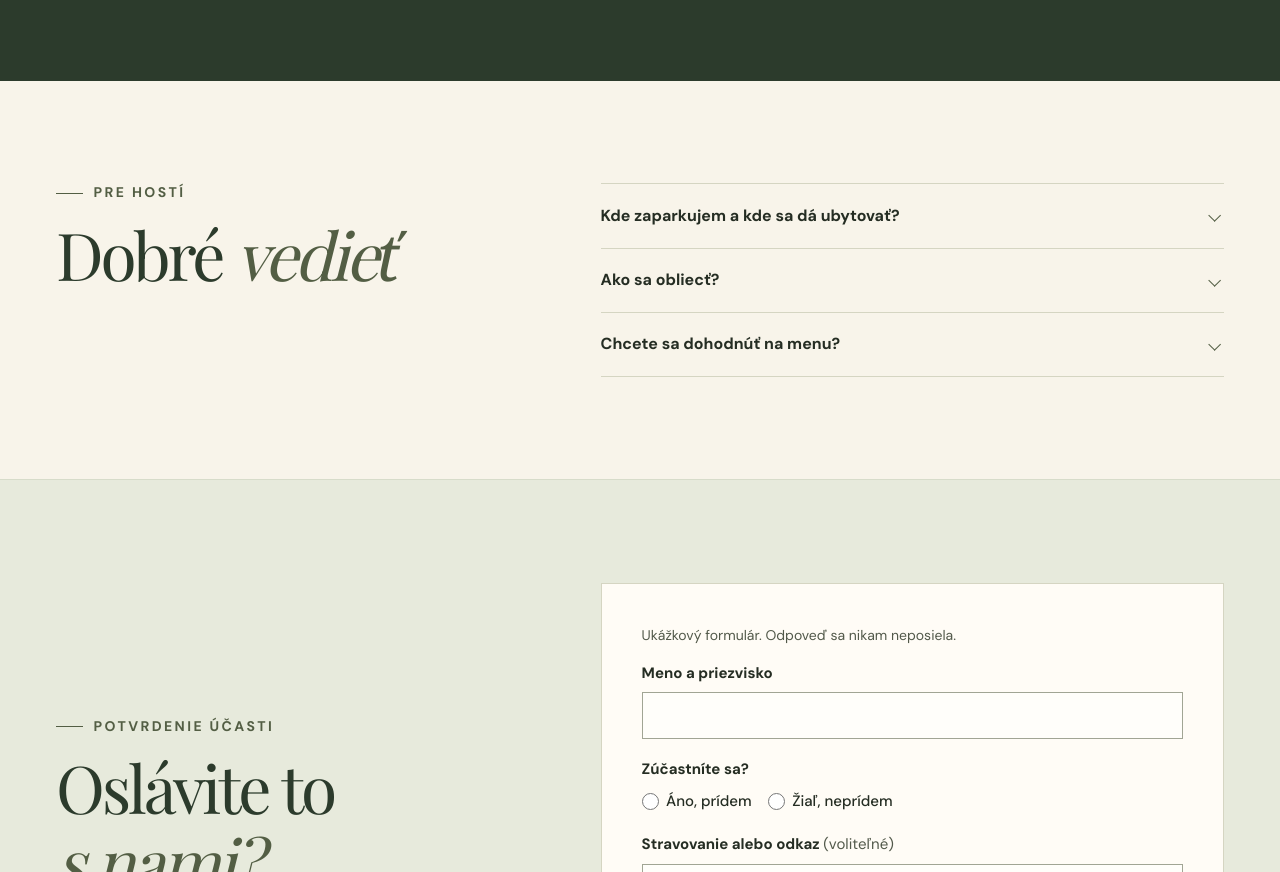
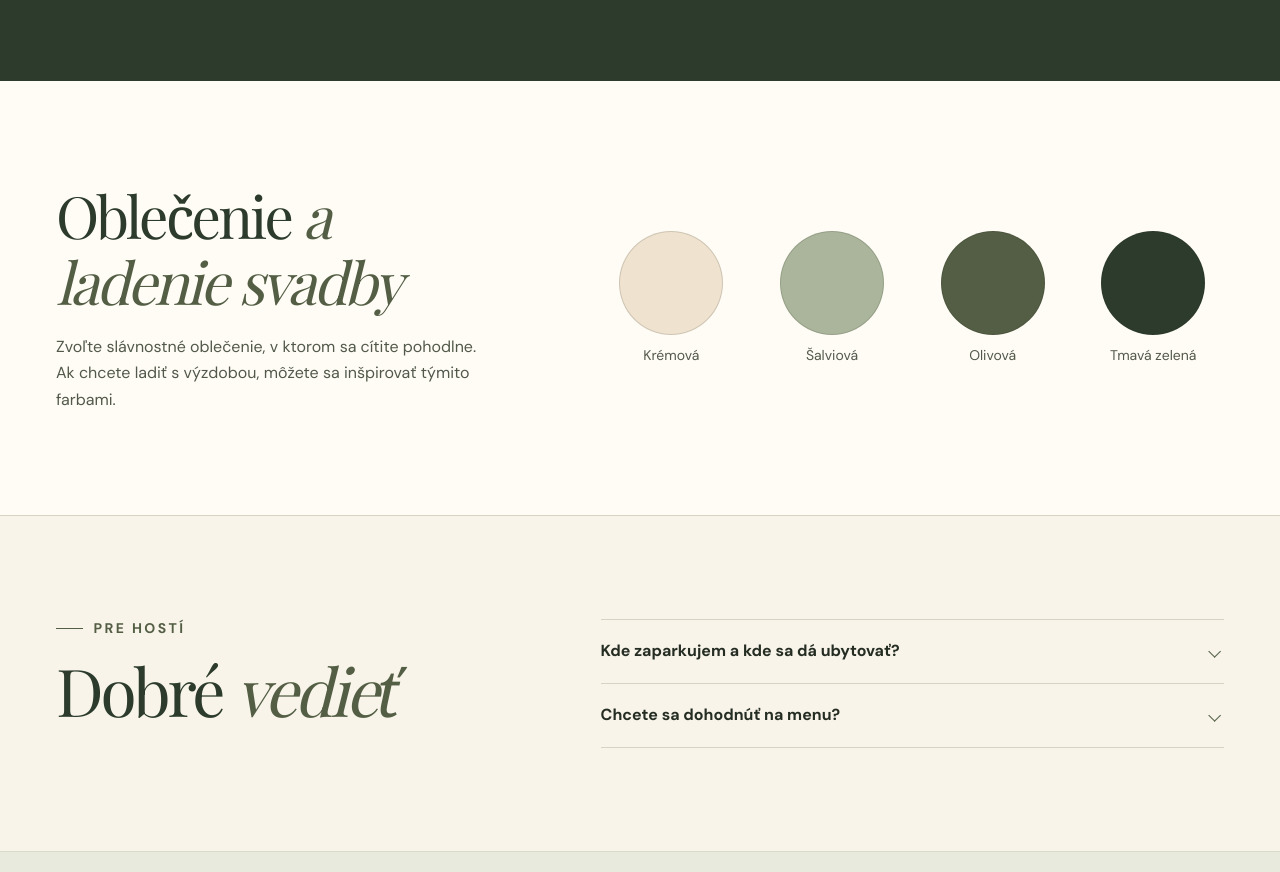
Before and after one commit to simonpapso/svadobna-pozvanka, a plain HTML site: page index.html in a window 1280 px wide. Shown: the part 1928-2800 px from the top of the page. Drawn offline with nearby package versions, Linux system fonts and the light colour scheme; a web font is replaced by a local one.

Commit message:
Pridať samostatnú sekciu o oblečení a farbách svadby

```diff
--- a/index.html
+++ b/index.html
@@ -10,8 +10,8 @@
   <link rel="preconnect" href="https://fonts.googleapis.com">
   <link rel="preconnect" href="https://fonts.gstatic.com" crossorigin>
   <link href="https://fonts.googleapis.com/css2?family=DM+Sans:wght@400;500;600;700&amp;family=Playfair+Display:ital,wght@0,400;0,500;1,400&amp;display=swap" rel="stylesheet">
-  <link rel="stylesheet" href="./styles.css?v=4">
-  <script src="./wedding.js?v=3" defer></script>
+  <link rel="stylesheet" href="./styles.css?v=5">
+  <script src="./wedding.js?v=4" defer></script>
   <script src="./app.js?v=3" defer></script>
 </head>
 <body>
@@ -23,6 +23,7 @@
       <nav id="navigacia" aria-label="Hlavná navigácia">
         <a href="#program">Program</a>
         <a href="#miesto">Miesta</a>
+        <a href="#oblecenie">Oblečenie</a>
         <a href="#otazky">Otázky</a>
         <a class="nav-reply" href="#rsvp">Potvrdiť účasť</a>
       </nav>
@@ -91,6 +92,21 @@
       </div>
     </section>
 
+    <section id="oblecenie" class="dress" aria-labelledby="dress-title">
+      <div class="wrap section dress-inner">
+        <div class="section-lead">
+          <h2 id="dress-title">Oblečenie <em>a ladenie svadby</em></h2>
+          <p>Zvoľte slávnostné oblečenie, v ktorom sa cítite pohodlne. Ak chcete ladiť s výzdobou, môžete sa inšpirovať týmito farbami.</p>
+        </div>
+        <ul class="dress-palette" role="list" aria-label="Odporúčané farby">
+          <li><span class="dress-swatch" style="--swatch: #efe2cf" aria-hidden="true"></span>Krémová</li>
+          <li><span class="dress-swatch" style="--swatch: #aab59b" aria-hidden="true"></span>Šalviová</li>
+          <li><span class="dress-swatch" style="--swatch: #535e44" aria-hidden="true"></span>Olivová</li>
+          <li><span class="dress-swatch" style="--swatch: #2c3b2c" aria-hidden="true"></span>Tmavá zelená</li>
+        </ul>
+      </div>
+    </section>
+
     <section id="otazky" class="questions section wrap" aria-labelledby="faq-title">
       <div class="section-lead">
         <p class="eyebrow">Pre hostí</p>
@@ -98,7 +114,6 @@
       </div>
       <div class="faq-list" id="faq">
         <details><summary>Kde zaparkujem a kde sa dá ubytovať?</summary><p>Podrobnosti o parkovaní a ubytovaní doplníme pred svadbou.</p></details>
-        <details><summary>Ako sa obliecť?</summary><p>Zvoľte slávnostné oblečenie, v ktorom sa cítite pohodlne.</p></details>
         <details><summary>Chcete sa dohodnúť na menu?</summary><p>Napíšte nám požiadavku do poznámky pri potvrdení účasti, aby sme ju mohli zohľadniť pri výbere menu.</p></details>
       </div>
     </section>
--- a/styles.css
+++ b/styles.css
@@ -104,6 +104,14 @@ h2 em { color: var(--olive); }
 .outline:hover { color: var(--green); background: var(--paper); }
 .venue :focus-visible { outline-color: var(--paper); }
 
+.dress { background: var(--white); border-bottom: 1px solid var(--line); }
+.dress-inner { align-items: center; }
+.dress-inner h2 { margin-top: 0; font-size: clamp(2.55rem, 4.55vw, 4.4rem); text-wrap: balance; }
+.dress-inner .section-lead > p { max-width: 27rem; }
+.dress-palette { display: grid; grid-template-columns: repeat(4, minmax(0, 1fr)); gap: clamp(.45rem, 1.5vw, 1.3rem); margin: 0; padding: 0; list-style: none; }
+.dress-palette li { display: grid; justify-items: center; align-content: start; gap: .7rem; color: var(--muted); font-size: .875rem; line-height: 1.35; text-align: center; }
+.dress-swatch { display: block; width: min(100%, 6.5rem); aspect-ratio: 1; border: 1px solid rgb(37 45 35 / 16%); border-radius: 50%; background: var(--swatch); }
+
 .faq-list { border-top: 1px solid var(--line); }
 details { border-bottom: 1px solid var(--line); }
 summary { display: grid; grid-template-columns: 1fr auto; gap: 1rem; align-items: center; padding: 1.15rem 0; font-weight: 700; list-style: none; }
--- a/wedding.js
+++ b/wedding.js
@@ -36,7 +36,6 @@ window.wedding = {
   ],
   faq: [
     { question: "Kde zaparkujem a kde sa dá ubytovať?", answer: "Podrobnosti o parkovaní a ubytovaní doplníme pred svadbou." },
-    { question: "Ako sa obliecť?", answer: "Zvoľte slávnostné oblečenie, v ktorom sa cítite pohodlne." },
     { question: "Chcete sa dohodnúť na menu?", answer: "Napíšte nám požiadavku do poznámky pri potvrdení účasti, aby sme ju mohli zohľadniť pri výbere menu." }
   ],
   rsvp: {
```
Also changed, not shown: 1 other file.
